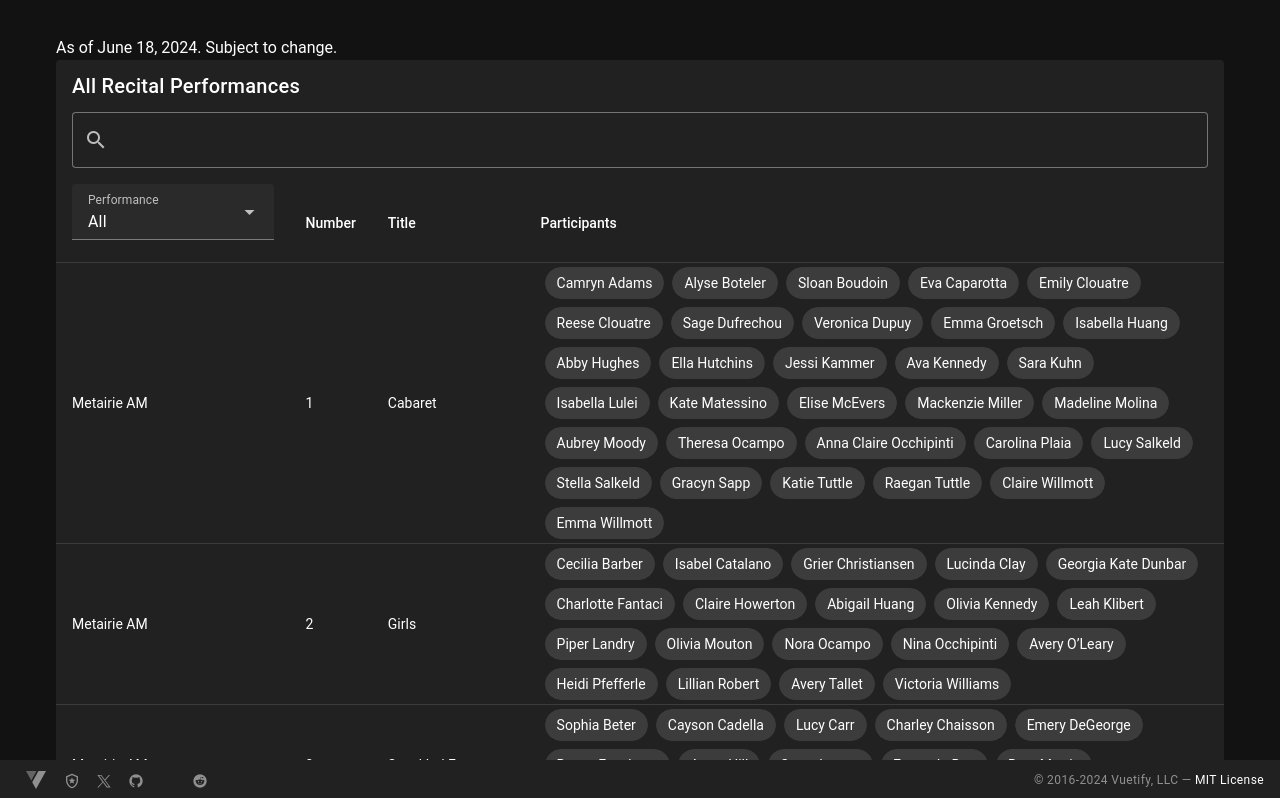
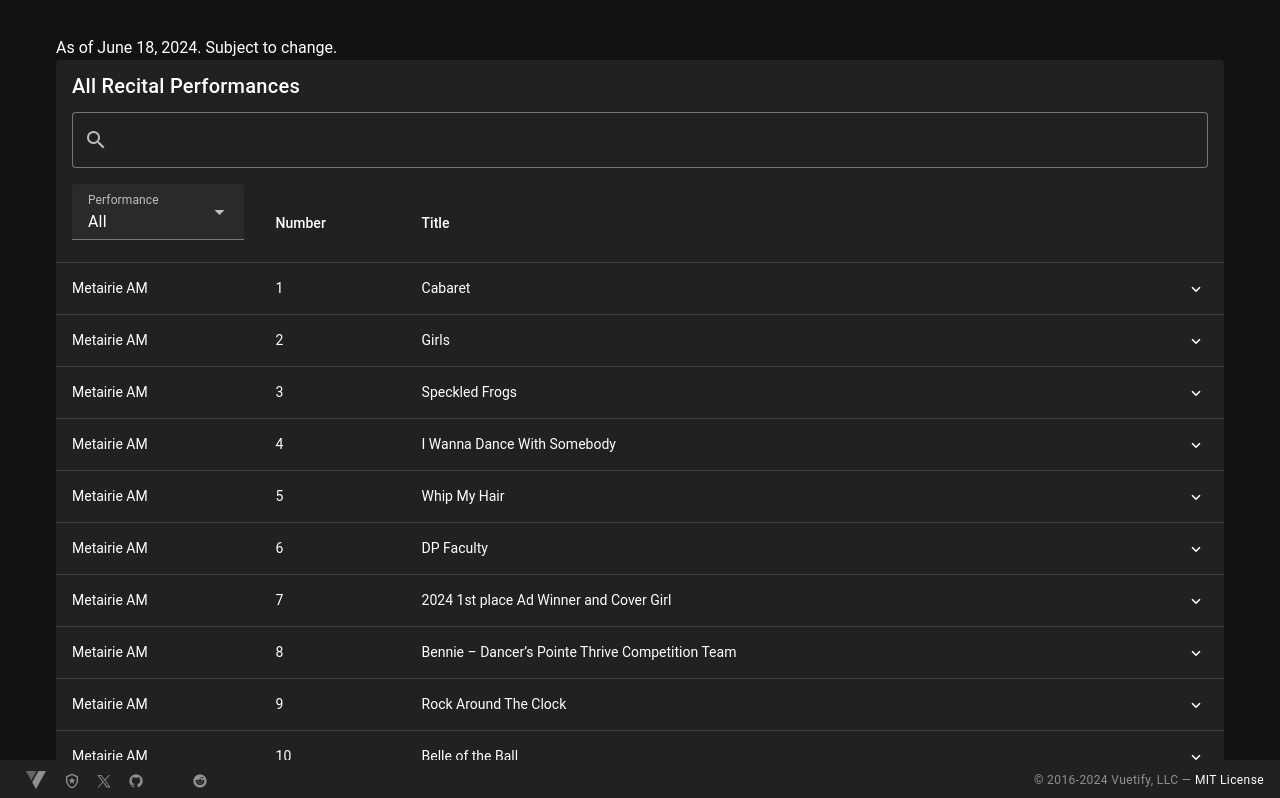
Before and after one commit to trantechsolutions/dancers-pointe-recital-app, a Vue app: page / in a window 1280 px wide. Shown: the top 798 px of the page. Built offline with nearby package versions, Linux system fonts and the light colour scheme.

Commit message:
expandable menu now searchable; search menu limited to only participants

```diff
--- a/src/components/Main.vue
+++ b/src/components/Main.vue
@@ -6,27 +6,28 @@
             <template v-slot:text>
               <v-text-field
                 v-model="search"
-                label="Search"
+                label="Search for participants"
                 prepend-inner-icon="mdi-magnify"
                 variant="outlined"
                 hide-details
                 single-line
               ></v-text-field>
             </template>
+            {{ search }}
 
-            <v-data-table :headers="headers" :items="filteredData" :search="search" :items-per-page="0" :item-value="getGuid"
-              hide-default-footer disable-sort>
+            <v-data-table :headers="headers" :items="filteredData" :items-per-page="0" :item-value="getGuid"
+              hide-default-footer disable-sort show-expand>
 
               <template v-slot:header.performance="{ column }">
                 <v-select :items="dropdown" v-model="performance" label="Performance">
                 </v-select>
               </template>
 
-              <template v-slot:item.participants="{ item }">
+              <!-- <template v-slot:item.participants="{ item }">
                 <v-chip class="ma-1" size="default" v-for="(performer, index) in item.participants">{{ performer }}</v-chip>
-              </template>
+              </template> -->
 
-              <!-- <template v-slot:expanded-row="{ columns, item }">
+              <template v-slot:expanded-row="{ columns, item }">
                 <tr>
                   <td :colspan="columns.length">
                     <strong>Participants</strong>
@@ -36,7 +37,7 @@
                     </p>
                   </td>
                 </tr>
-              </template> -->
+              </template>
             </v-data-table>
           </v-card>
         </v-container>
@@ -57,18 +58,25 @@
         }
       },
       mounted() {
-        this.jsonData = json
-        this.filteredData = this.jsonData
+        this.filteredData = json
       },
       watch: {
         performance(val) {
-          this.filteredData = val == 'All' ? this.jsonData : this.jsonData.filter((p) => p.performance == val)
+          this.filteredData = val == 'All' ? json : this.filteredData.filter((p) => p.performance == val)
+          this.search = ''
+        },
+        search(val) {
+          this.filteredData = val == '' ? this.filteredData : this.filteredData.filter((p) => p.participants.some((name) => name.toLowerCase().includes(val.toLowerCase())))
         }
       },
       data: () => ({
         search: '',
-        headers: [{ title: 'Performance', key: 'performance', width: '20%' }, { title: 'Number', key: 'performance_number' }, { title: 'Title', key: 'performance_name' }, { title: 'Participants', key:'participants' }],
-        jsonData: [],
+        headers: [
+          { title: 'Performance', key: 'performance' },
+          { title: 'Number', key: 'performance_number' },
+          { title: 'Title', key: 'performance_name' },
+          // { title: 'Participants', key:'participants' }
+        ],
         dropdown: [
           { title: 'All' },
           { title: 'Metairie AM' },
@@ -77,7 +85,7 @@
           { title: 'Lakeview PM' },
         ],
         performance: 'All',
-        filteredData: [],
+        filteredData: json,
       })
   }
 </script>
```
